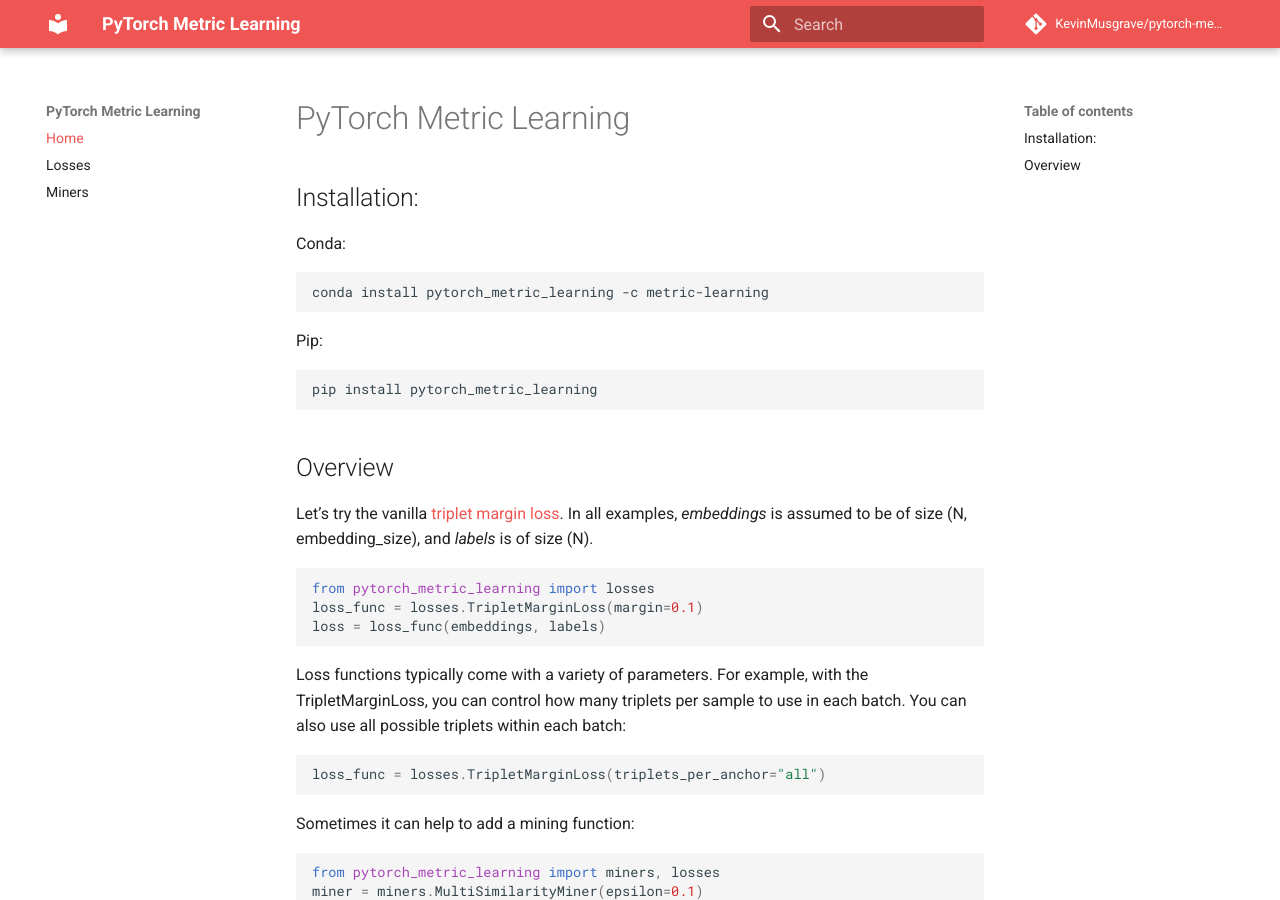
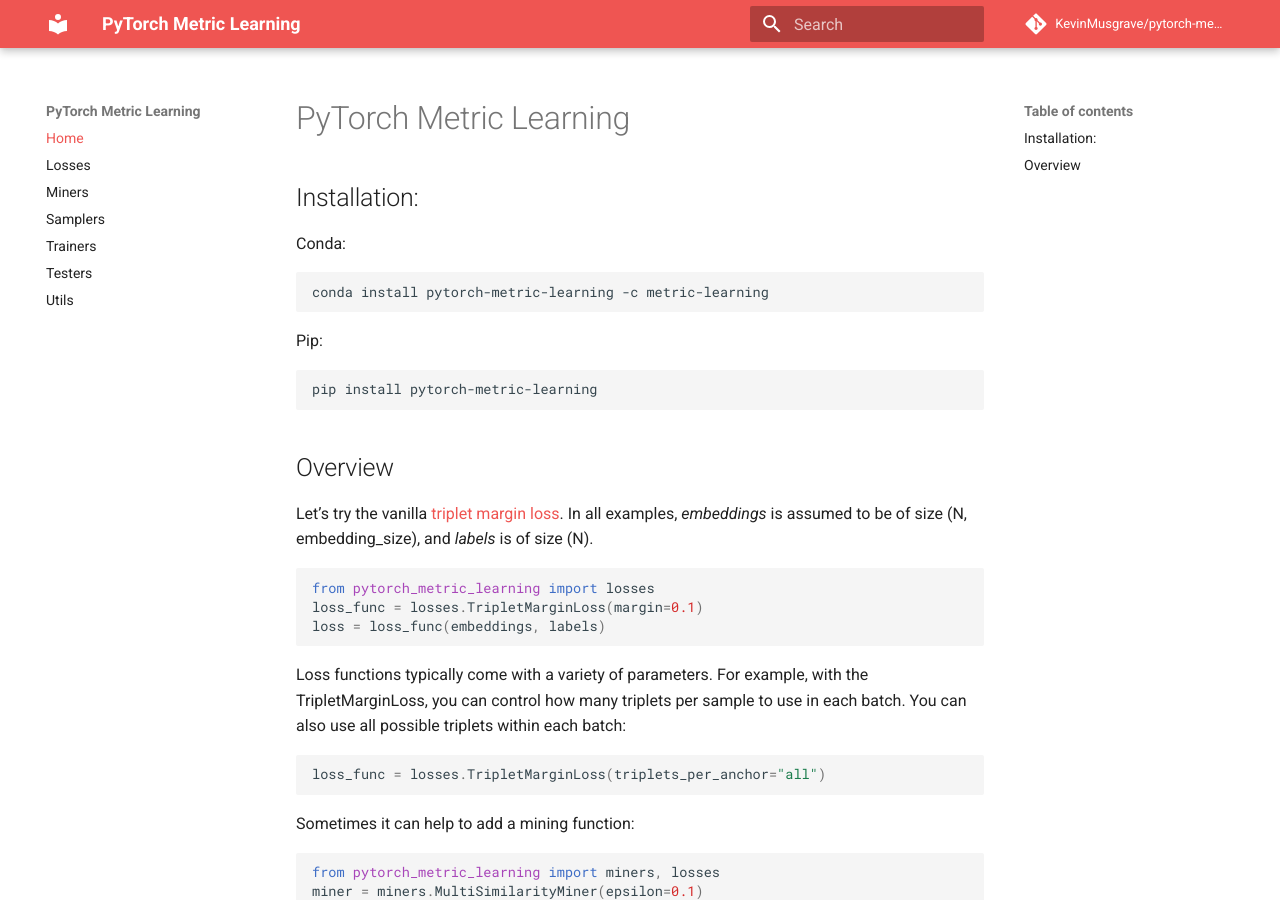
Before and after one commit to KevinMusgrave/pytorch-metric-learning, an MkDocs documentation site: the page built from docs/index.md, in a window 1280 px wide and 900 px high. Built offline with MkDocs 1.6.1 and Material for MkDocs 9.7.7, drawn with Linux system fonts in a browser that asks for light colours; comment, search, counter and statistics services are not loaded.

Commit message:
Update documentation

````diff
--- a/docs/index.md
+++ b/docs/index.md
@@ -3,12 +3,12 @@
 ## Installation:
 Conda:
 ```
-conda install pytorch_metric_learning -c metric-learning
+conda install pytorch-metric-learning -c metric-learning
 ```
 
 Pip:
 ```
-pip install pytorch_metric_learning
+pip install pytorch-metric-learning
 ```
 
 ## Overview
--- a/mkdocs.yml
+++ b/mkdocs.yml
@@ -3,6 +3,10 @@
     - Home: index.md
     - Losses: losses.md
     - Miners: miners.md
+    - Samplers: samplers.md
+    - Trainers: trainers.md
+    - Testers: testers.md
+    - Utils: utils.md
 theme:
   name: 'material'
   palette:
````
